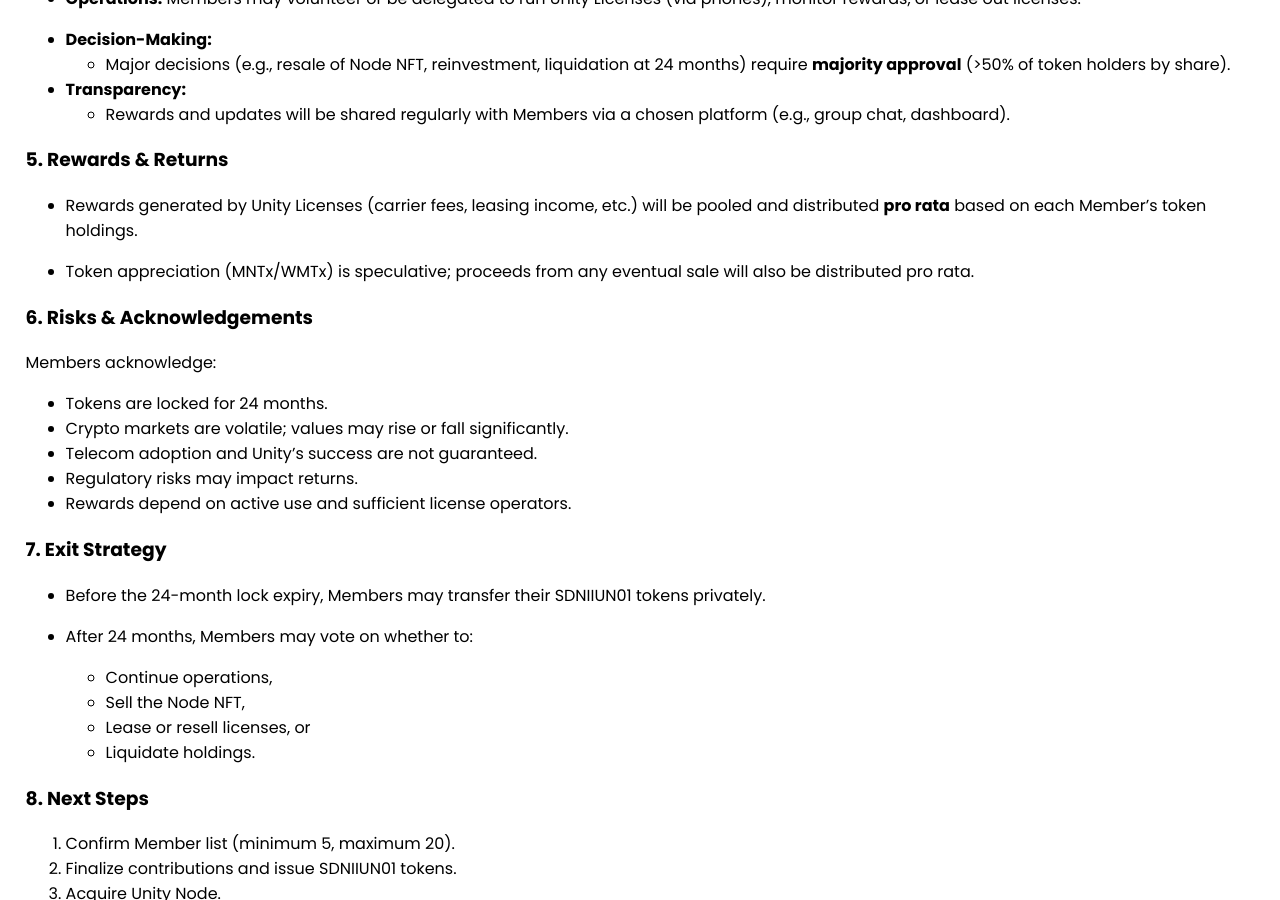
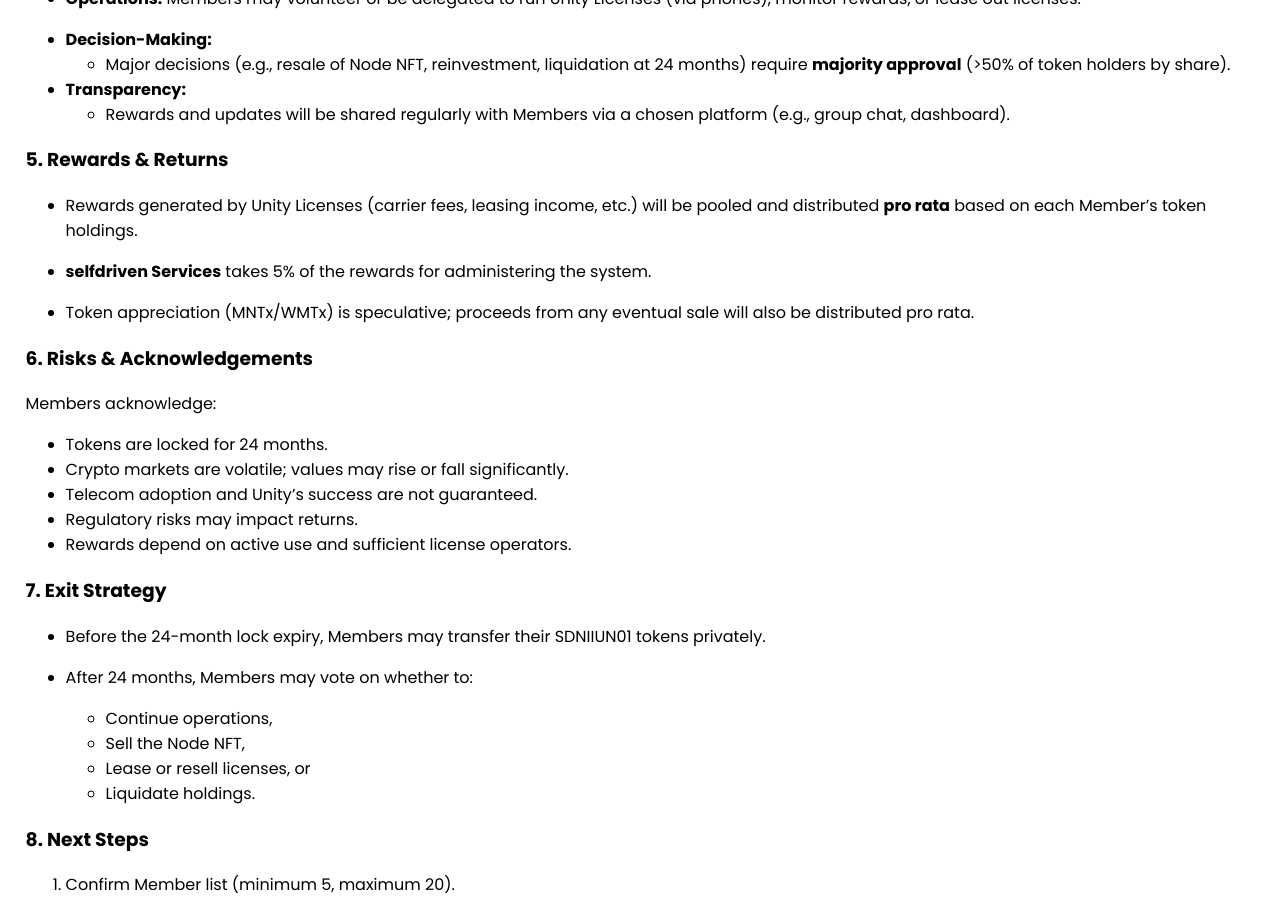
Before and after one commit to selfdriven-foundation/selfdriven-network, a Jekyll site: the page built from docs/pages/infra-interface-communitised-agreement.md, in a window 1280 px wide and 900 px high, scrolled down 1086 px. Built offline with Jekyll 4.4.1, drawn with Linux system fonts in a browser that asks for light colours.

Commit message:
Update infra-interface-communitised-agreement.md

```diff
--- a/docs/pages/infra-interface-communitised-agreement.md
+++ b/docs/pages/infra-interface-communitised-agreement.md
@@ -59,6 +59,8 @@ The Members agree to collectively invest in and communitise the Unity Node, blen
 
 * Rewards generated by Unity Licenses (carrier fees, leasing income, etc.) will be pooled and distributed **pro rata** based on each Member’s token holdings.
 
+* **selfdriven Services** takes 5% of the rewards for administering the system.
+
 * Token appreciation (MNTx/WMTx) is speculative; proceeds from any eventual sale will also be distributed pro rata.
 
 ### **6\. Risks & Acknowledgements**
```
